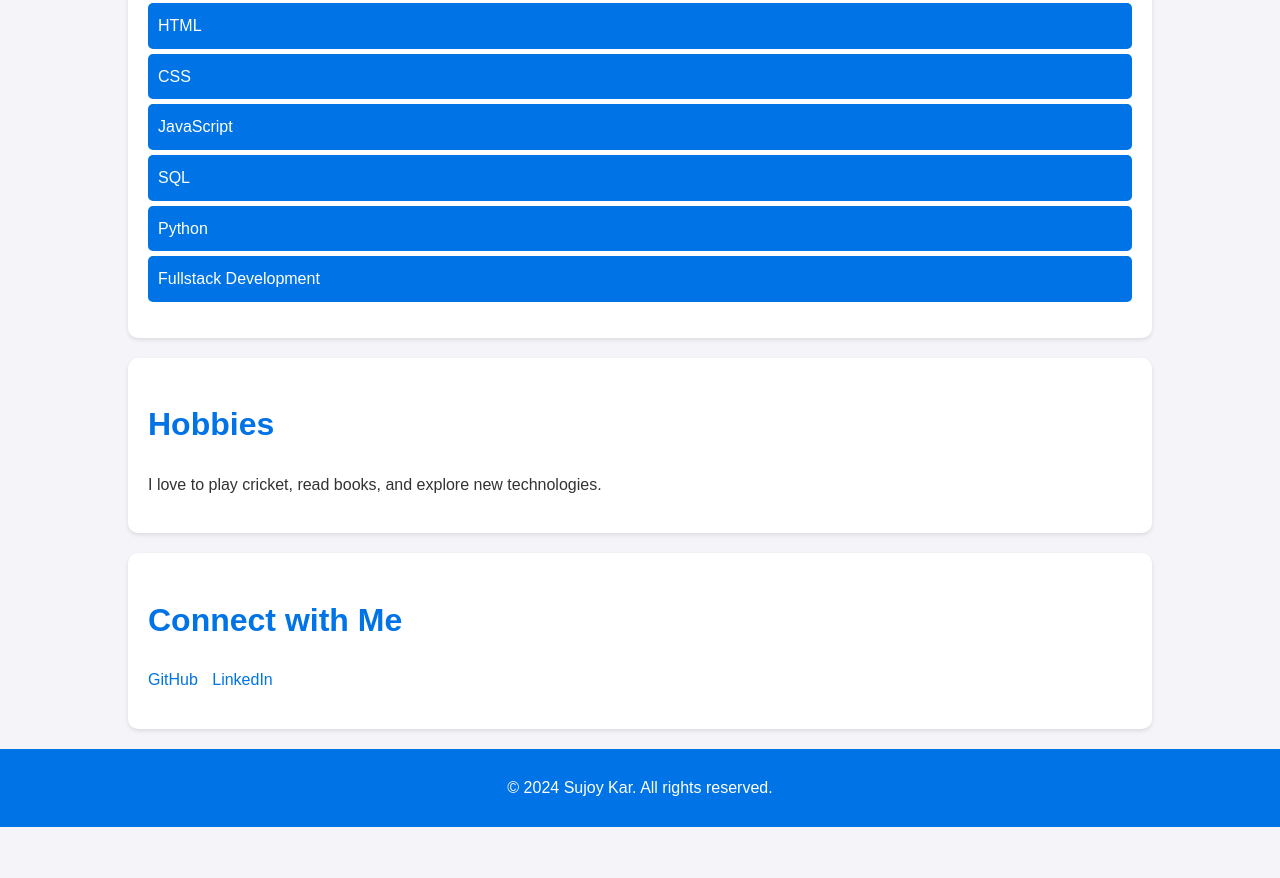
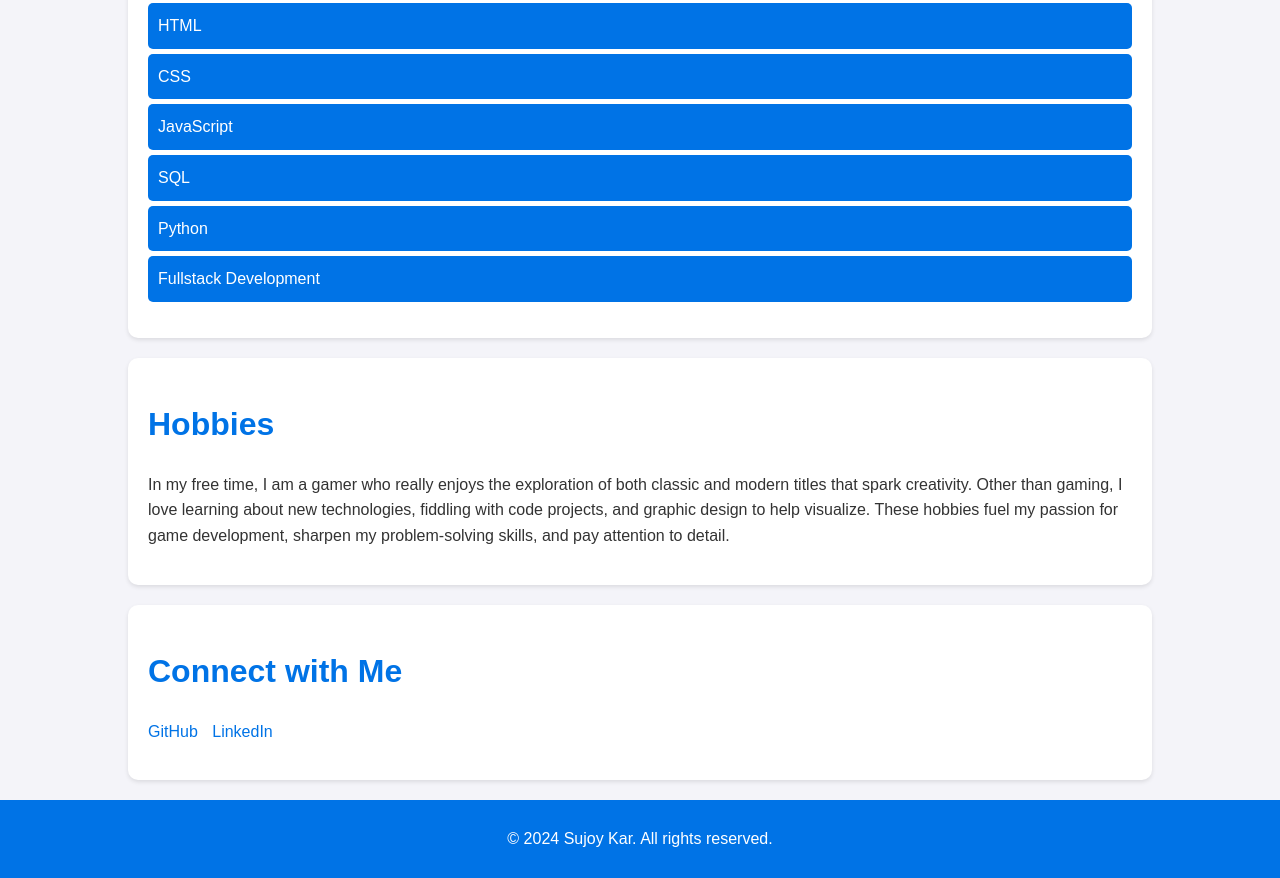
Before and after one commit to GigaVolt3/profile, a plain HTML site: page index.html in a window 1280 px wide. Shown: the part 1127-2005 px from the top of the page. Before the commit the page ends 1954 px from the top, so only its background shows below. Drawn offline with Linux system fonts and the light colour scheme.

Commit message:
index.html

```diff
--- a/index.html
+++ b/index.html
@@ -145,7 +145,7 @@
 
         <div class="section">
             <h1>Hobbies</h1>
-            <p>I love to play cricket, read books, and explore new technologies.</p>
+            <p>In my free time, I am a gamer who really enjoys the exploration of both classic and modern titles that spark creativity. Other than gaming, I love learning about new technologies, fiddling with code projects, and graphic design to help visualize. These hobbies fuel my passion for game development, sharpen my problem-solving skills, and pay attention to detail.</p>
         </div>
 
         <div class="section">
```
